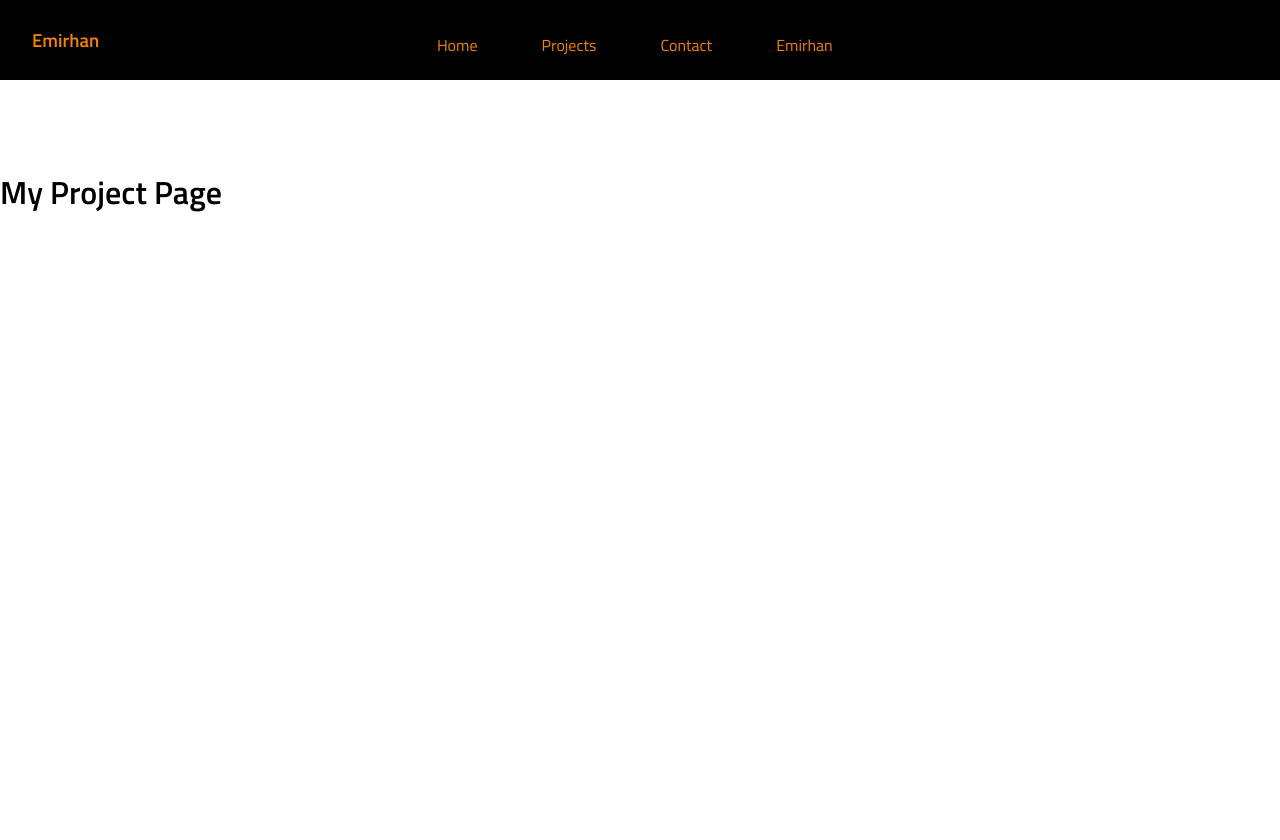
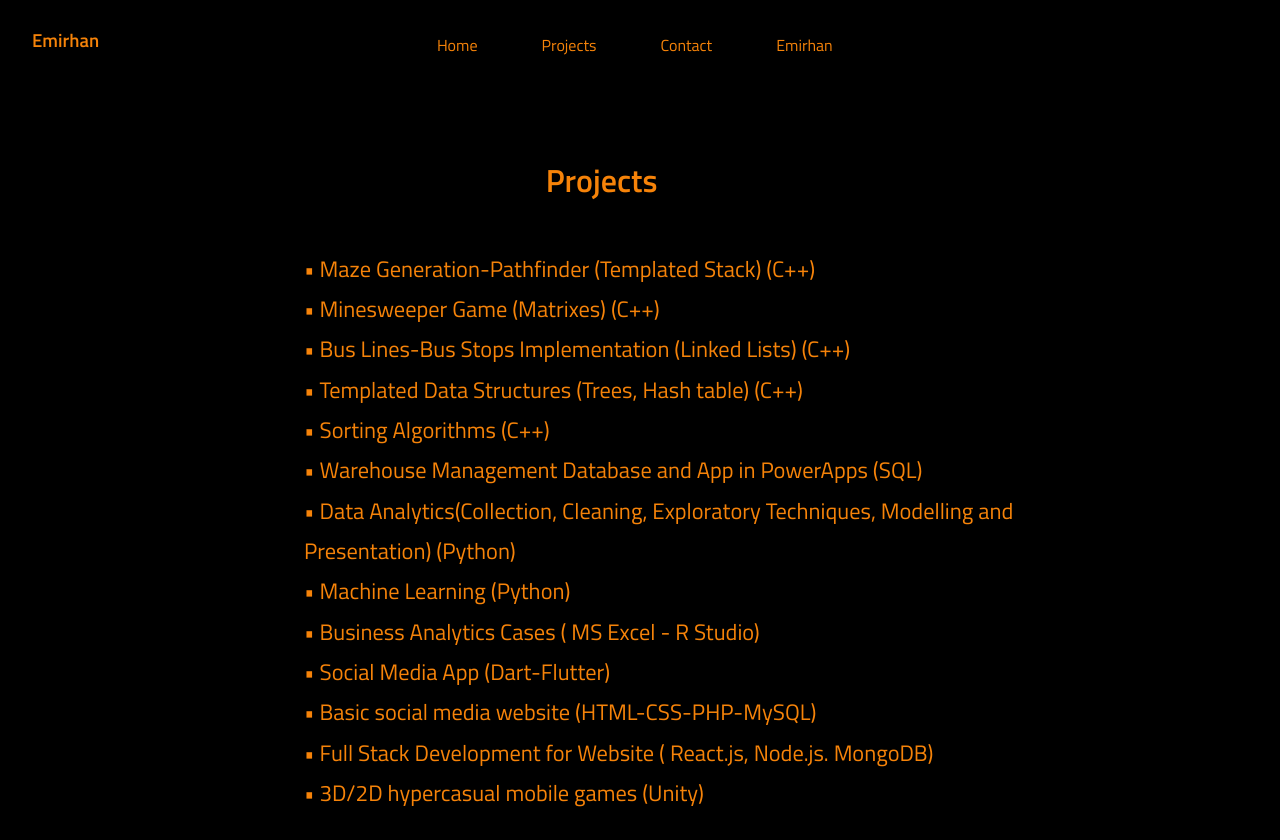
Before and after one commit to EmirhanKaya7/EmirhanKayaCV-React.js, a React (Create React App) app: page /projects in a window 1280 px wide. Before the commit the page ends 800 px from the top, so only its background shows below. Built offline with nearby package versions, Linux system fonts and the light colour scheme.

Commit message:
Projects

```diff
--- a/src/Pages/Projects/Projects.js
+++ b/src/Pages/Projects/Projects.js
@@ -1,17 +1,42 @@
 import React from "react";
-
+import { ContainerDiv } from "../HomePageElement";
+import "./ProjectsElems"
+import { Explain, ProjectDiv, Title } from "./ProjectsElems";
 
 export const Projects = ()=>{
 
-    return(<div>
-    <br></br>
-    <br></br>
-    <br></br>
-    <br></br>
-    <br></br>
-    <br></br>
-    <br></br>
-        <h1>My Project Page</h1>
+    return(<ContainerDiv>
 
-    </div>)
+<Title>Projects</Title>
+        <ProjectDiv>
+        <Explain>• Maze Generation-Pathfinder (Templated Stack) (C++)
+        <br/>
+        • Minesweeper Game (Matrixes) (C++)
+        <br/>
+        • Bus Lines-Bus Stops Implementation (Linked Lists) (C++)
+        <br/>
+        • Templated Data Structures (Trees, Hash table) (C++)
+        <br/>
+        • Sorting Algorithms (C++)
+        <br/>
+        • Warehouse Management Database and App in PowerApps (SQL)
+        <br/>
+        • Data Analytics(Collection, Cleaning, Exploratory Techniques, Modelling and Presentation) (Python)
+        <br/>
+        • Machine Learning (Python)
+        <br/>
+        • Business Analytics Cases ( MS Excel - R Studio)
+        <br/>
+        • Social Media App (Dart-Flutter)
+        <br/>
+        • Basic social media website (HTML-CSS-PHP-MySQL)
+        <br/>
+        • Full Stack Development for Website ( React.js, Node.js. MongoDB)
+        <br/>
+        • 3D/2D hypercasual mobile games (Unity)
+        </Explain>
+        </ProjectDiv>
+
+    </ContainerDiv>
+    )
 }
--- a/src/Pages/Projects/ProjectsElems.js
+++ b/src/Pages/Projects/ProjectsElems.js
@@ -0,0 +1,71 @@
+import styled from "styled-components";
+
+export const ContainerDiv = styled.div`
+&::-webkit-scrollbar {
+  display: none;
+}
+    position:absolute;
+    top: 80px;
+    bottom: 0;
+    left: 0;
+    right: 0;
+    height: 95%;
+    width: 100%;
+    margin: 0;
+    padding: 0;
+    z-index: 0;
+    background: black;
+    overflow-x: hidden;
+    overflow-y: auto;
+`;
+export const ProjectDiv = styled.div`
+    position: relative ;
+    top: 12%;
+    width: 60rem;
+    height:37rem;
+    border-radius: 10%;
+    border: 10px;
+    border-color:rgba(250, 133, 9, 0.984);
+    background-color:black;
+    margin: 0 auto;
+    @media only screen and (max-width: 1024px) {
+    top: 50%;
+    left:0;
+    width: 35rem;
+    margin: 0 auto;
+
+    height: 25rem;
+  }
+`;
+
+export const Title = styled.h1`
+    position: relative;
+    top: 10%;
+    right: 3%;
+    margin: 0 auto;
+    width: 50%;
+    text-align: center;
+    color: rgba(250, 133, 9, 0.984);
+    @media only screen and (max-width: 1024px) {
+        font-size: 1.6rem;
+  }
+`;
+export const Explain = styled.p`
+    position:relative;
+    top: 5%;
+    left: 5%;
+    width: 80%;
+    font-size:1.4rem;
+    line-height: 1.8;
+    margin: 0 auto;
+    color:rgba(250, 133, 9, 0.984);
+    @media only screen and (max-width: 1024px) {
+        font-size: 1rem;
+  }
+`;
+export const ImportantParts = styled.em`
+  color:black;
+  font-style: italic;
+  margin:0;
+  padding:0;
+`;
```
